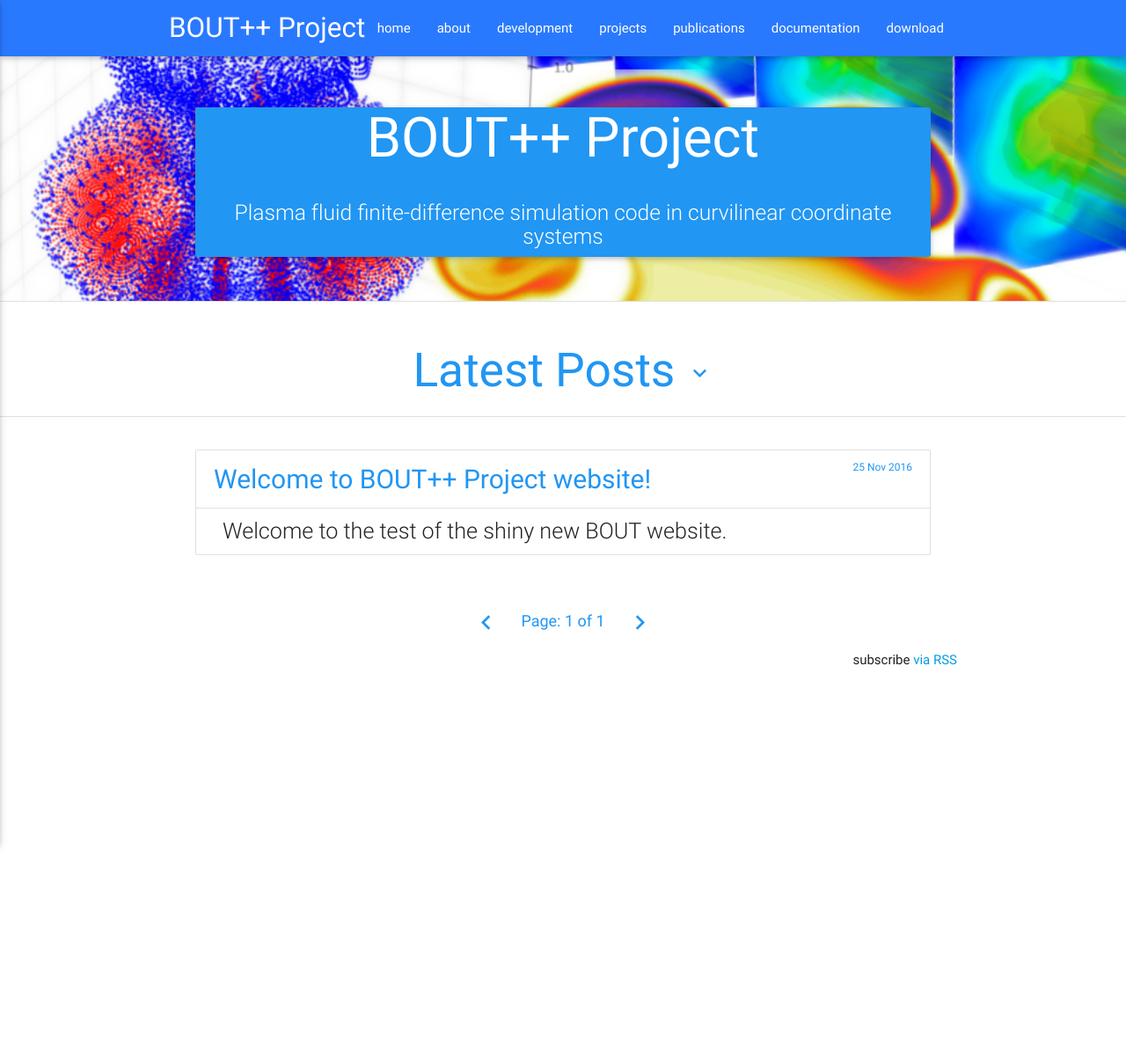
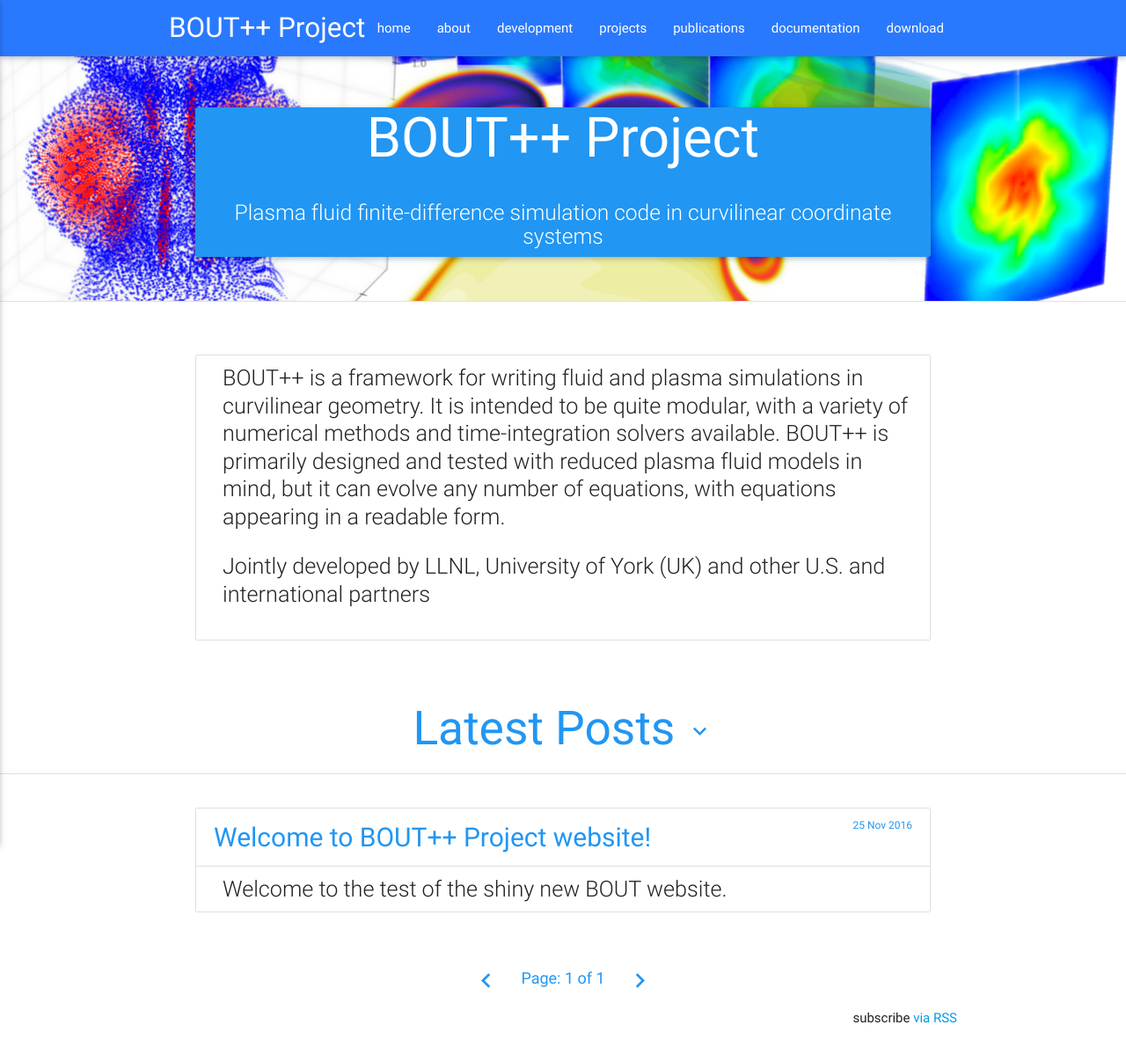
Before and after one commit to boutproject/boutproject.github.io, a Jekyll site: the page built from index.html, in a window 1280 px wide. Shown: the whole page at 88% size. Built offline with Jekyll 4.4.1, drawn with Linux system fonts in a browser that asks for light colours; the list of posts is cut into pages by our own code; before the commit the page ends 900 px from its top, so only the background shows below that.

Commit message:
Add "about" section on front page

```diff
--- a/index.html
+++ b/index.html
@@ -21,6 +21,20 @@
 
   <section class="v100">
   <br>
+    <div class="container container-wide">
+      <ul class="collection with-header">
+        <li class="collection-item"><span class="post-description flow-text">
+            BOUT++ is a framework for writing fluid and plasma simulations
+            in curvilinear geometry.  It is intended to be quite modular, with a
+            variety of numerical methods and time-integration solvers available.
+            BOUT++ is primarily designed and tested with reduced plasma fluid
+            models in mind, but it can evolve any number of equations, with
+            equations appearing in a readable form.
+            <p> Jointly developed by LLNL, University of York (UK) and other U.S. and international partners
+        </span></li>
+      </ul>
+    </div>
+
     <div>
       <h2 class="center-align blue-text">Latest Posts <i class="small material-icons">keyboard_arrow_down</i></h2>
     </div>
```
